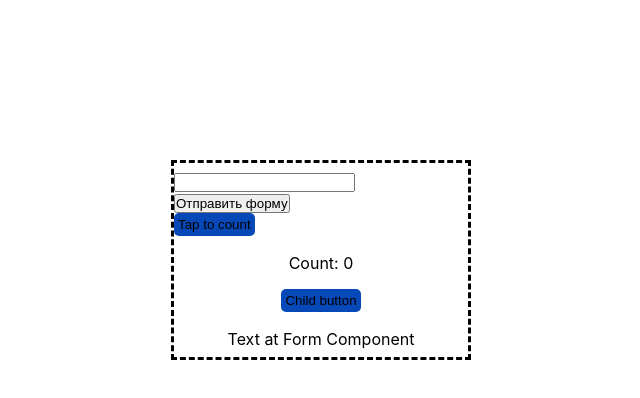
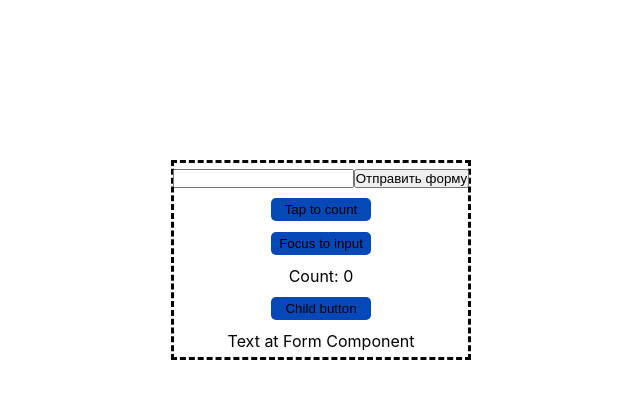
Before and after one commit to DmitryMer/Aston_Lessons, a React (Create React App) app: page / in a window 1280 px wide. Shown: the top 398 px of the page, without its empty margins (319-959 px from the left). Built offline with nearby package versions, Linux system fonts and the light colour scheme.

Commit message:
add focusToInput function and some css

```diff
--- a/src/components/Form.css
+++ b/src/components/Form.css
@@ -9,6 +9,18 @@
   margin: 20vh auto 0;
 }
 
+.form_submit {
+  display: flex;
+  justify-content: space-around;
+  flex-direction: column;
+}
+
+.form_submit div {
+  display: flex;
+  justify-content: center;
+  margin-bottom: 10px;
+}
+
 button {
   border: none;
   padding: 4px;
@@ -16,6 +28,9 @@ button {
   text-decoration: none;
   color: #000;
   background: #0748b8;
+  width: 100px;
+  margin: 0 auto;
+  cursor: pointer;
 }
 
 button:hover {
--- a/src/components/Form.jsx
+++ b/src/components/Form.jsx
@@ -12,11 +12,13 @@ class Form extends React.Component {
       value: "Text at Form Component",
       childText: "Child button", //передаем значение в дочерний компонент Child",
       disable: false,
-      inputSubmit: createRef()
     };
     this.handleChange = this.handleChange.bind(this);
     this.handleSubmit = this.handleSubmit.bind(this);
     this.handleChangeState = this.handleChangeState.bind(this);
+    this.focusToInput = this.focusToInput.bind(this);
+    this.inputSubmit = createRef();
+    this.inputFocus = createRef();
   }
 
   handleChange(e) {
@@ -41,6 +43,9 @@ class Form extends React.Component {
     this.setState({ value: text });
   }
 
+  focusToInput() {
+    this.inputFocus.current.focus()
+  }
   // Методы Жизненного Цикла
   componentDidMount() {
     console.log("componentDidMount() Монтирование");
@@ -66,6 +71,7 @@ class Form extends React.Component {
               type="text"
               value={this.state.inputValue}
               onChange={this.handleChange}
+              ref={this.inputFocus}
             ></input>
             <input
               type="submit"
@@ -76,6 +82,7 @@ class Form extends React.Component {
           </div>
           <button>Tap to count</button>
         </form>
+        <button onClick={this.focusToInput}>Focus to input</button>
         <p>Count: {this.state.count}</p>
         <Child onAction={this.handleChangeState} text={this.state.childText} />
         <p>{this.state.value}</p>
```
